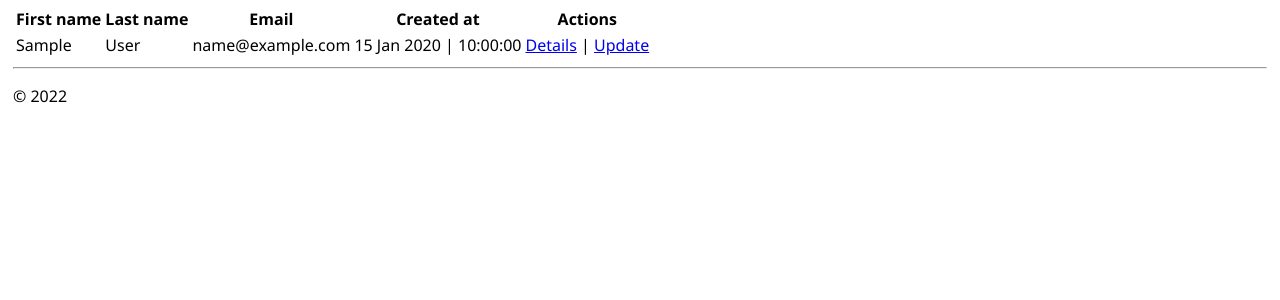
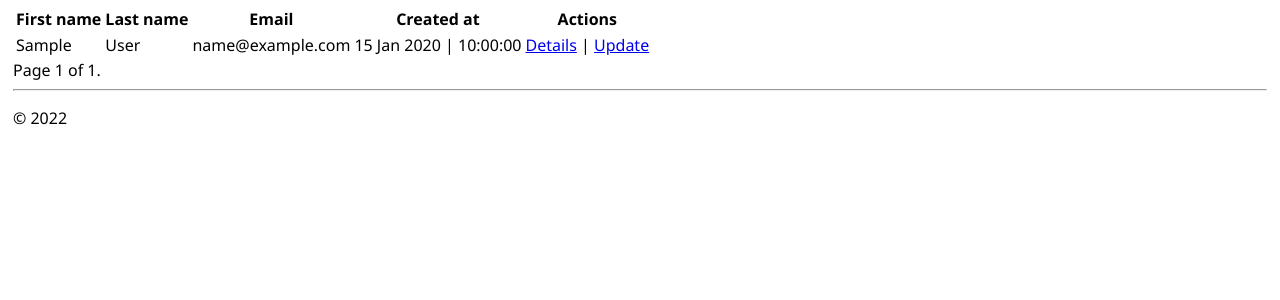
Before and after one commit to Ggeorgi98/phone_book, a Django app: page / in a window 1280 px wide. Shown: the part 47-347 px from the top of the page. Run offline with Django 4.2, Linux system fonts and the light colour scheme; tables that the repository leaves empty hold one stand-in row (values such as "Sample post").

Commit message:
Add pager for list users

```diff
--- a/phone_book_app/templates/phone_book_app/users.html
+++ b/phone_book_app/templates/phone_book_app/users.html
@@ -36,6 +36,23 @@ Users
             {% endfor %}
         </tbody>
     </table>
+    <div class="pagination">
+        <span class="step-links">
+            {% if users.has_previous %}
+                <a href="?page=1">&laquo; first</a>
+                <a href="?page={{ users.previous_page_number }}">previous</a>
+            {% endif %}
+
+            <span class="current">
+                Page {{ users.number }} of {{ users.paginator.num_pages }}.
+            </span>
+
+            {% if users.has_next %}
+                <a href="?page={{ users.next_page_number }}">next</a>
+                <a href="?page={{ users.paginator.num_pages }}">last &raquo;</a>
+            {% endif %}
+        </span>
+    </div>
 {% else %}
     <p>No users have been created. Use the <a href="{% url 'create' %}">Create a user</a>.</p>
 {% endif%}
--- a/phone_book_app/urls.py
+++ b/phone_book_app/urls.py
@@ -10,7 +10,7 @@ urlpatterns = [
     path("contacts/<int:user_id>", views_contacts.list_user_contacts, name="list_contacts"),
     path("contacts/details/<int:pk>", views_contacts.contact_details, name="contact_details"),
     path("contacts/delete/<int:pk>", views_contacts.delete_contact, name="delete_contact"),
-    # path("users/update/<int:user_id>", views.update_user, name="update"),
+    path("contacts/update/<int:pk>", views_contacts.update_contact, name="update_contact"),
     path("contacts/create/<int:user_id>", views_contacts.create_contact, name="create_contact"),
     path("add-phone/<int:contact_id>", views_phones.add_phone, name="add_phone"),
     path("phones/delete/<int:pk>", views_phones.delete_phone, name="delete_phone"),
--- a/phone_book_app/views.py
+++ b/phone_book_app/views.py
@@ -2,6 +2,7 @@ from django.utils.timezone import datetime
 from django.shortcuts import render, redirect, get_object_or_404
 from django.http import HttpResponseRedirect, Http404
 from django.urls import reverse
+from django.core.paginator import Paginator
 from phone_book_app.forms import UserFormModel
 from phone_book_app.models import User
 
@@ -15,10 +16,16 @@ def user_details(request, user_id):
     return render(request, 'phone_book_app/detail.html', {'user': user})
 
 def list_users(request):
-    users = User.objects.order_by('-created_date')[:5]
+    users = User.objects.order_by('-created_date')
+
+    paginator = Paginator(users, 2)
+    page_number = request.GET.get('page')
+    paged_users = paginator.get_page(page_number)
+
     context = {
-        'users': users,
+        'users': paged_users,
     }
+
     return render(request, 'phone_book_app/users.html', context)
 
 def update_user(request, user_id):
```
Also changed, not shown: phone_book_app/templates/contacts/update.html (added, +11 -0 lines), phone_book_app/templates/phone_book_app/detail.html (+7 -2 lines), phone_book_app/views_contacts.py (+5 -5 lines).
